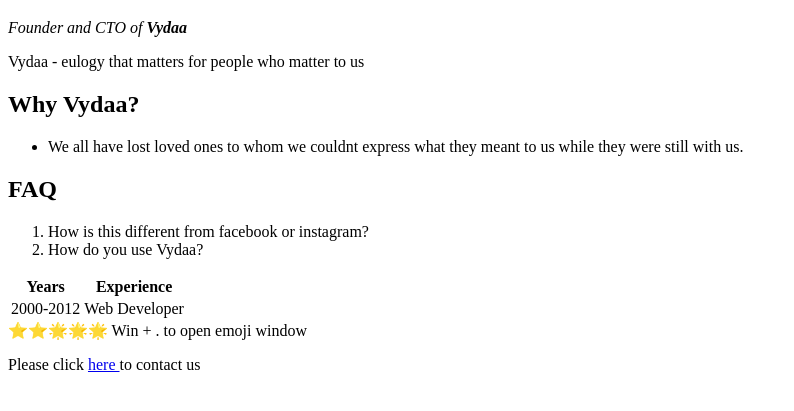
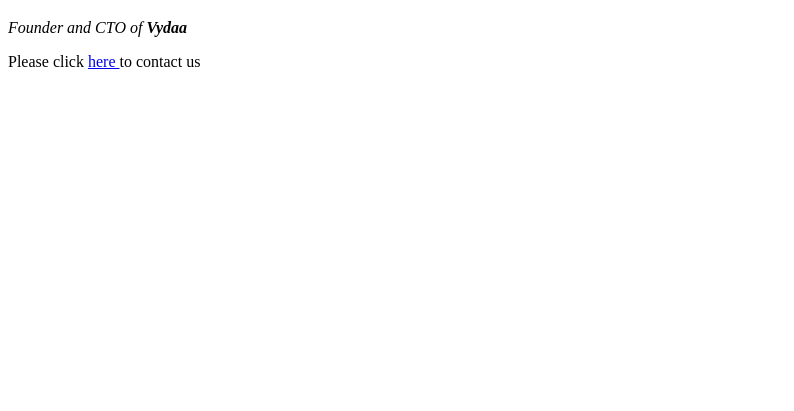
Before and after one commit to Spjanga12/MyFirstWebsite, a plain HTML site: page index.html in a window 1280 px wide. Shown: the part 61-472 px from the top of the page, without its empty margins (0-794 px from the left). Drawn offline with Linux system fonts and the light colour scheme.

Commit message:
Update index.html

```diff
--- a/index.html
+++ b/index.html
@@ -7,17 +7,6 @@
 <body>
   <h1>Sathya Janga</h1>
   <p><em>Founder and CTO of <strong>Vydaa</strong></em></p>
-  <p>Vydaa - eulogy that matters for people who matter to us</p>
-  <h2>Why Vydaa?</h2>
-  <ul><li>We all have lost loved ones to whom we
-    couldnt express what they meant to us while they were still with us.</li></ul>
-<p><h2>FAQ</h2></p>
-<ol start="1"><li>How is this different from facebook or instagram?</li>
-<li>How do you use Vydaa?</li></ol>
-<table><thead><tr><th>Years</th><th>Experience</th></tr></thead>
-   <tbody><tr><td>2000-2012</td><td>Web Developer</td></tr></tbody>
-<tfoot></tfoot></table>
-⭐⭐🌟🌟🌟 Win + . to open emoji window
 <p>Please click <a href="Contact.html">here </a> to contact us</p>
 </body>
 </html>
```
